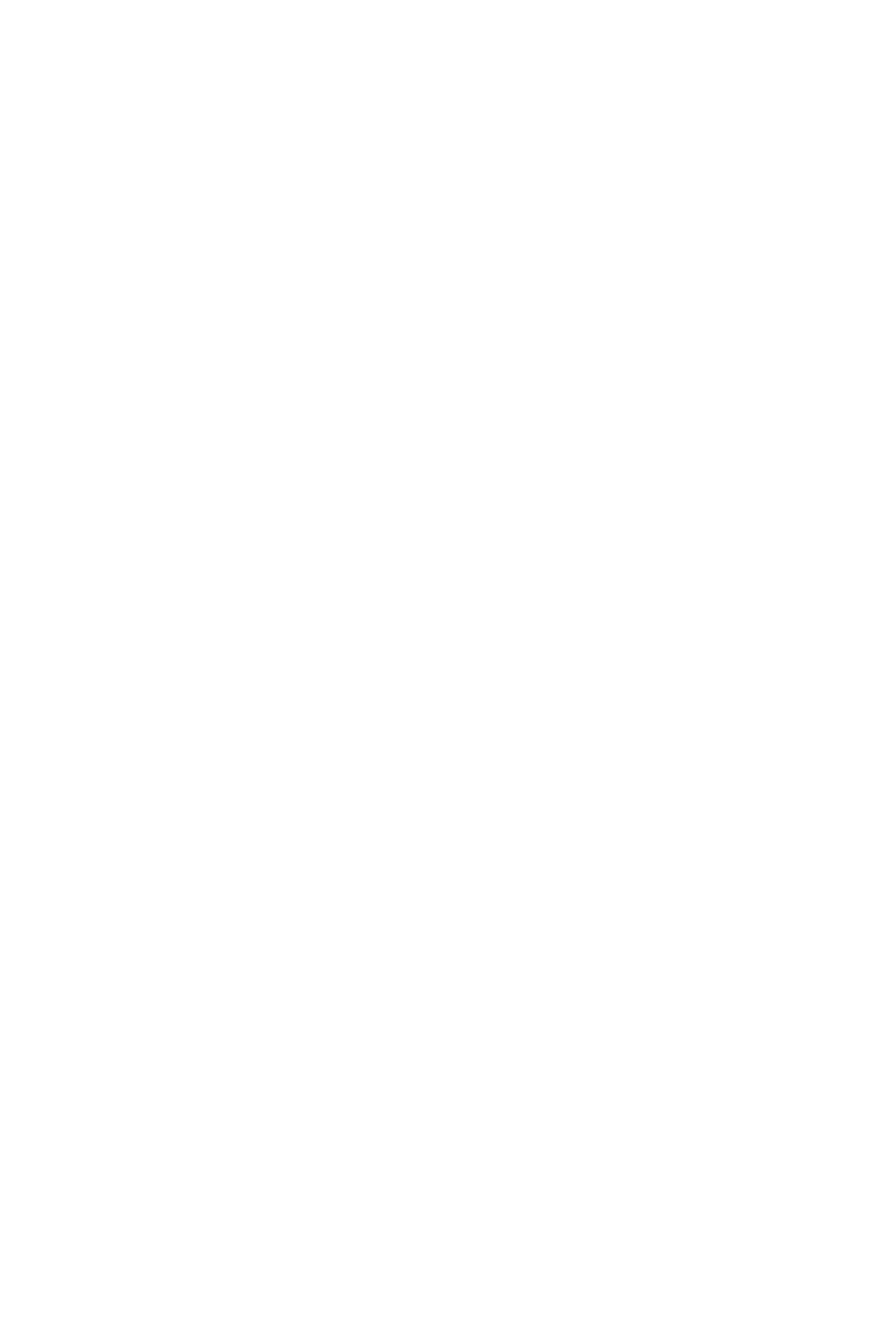
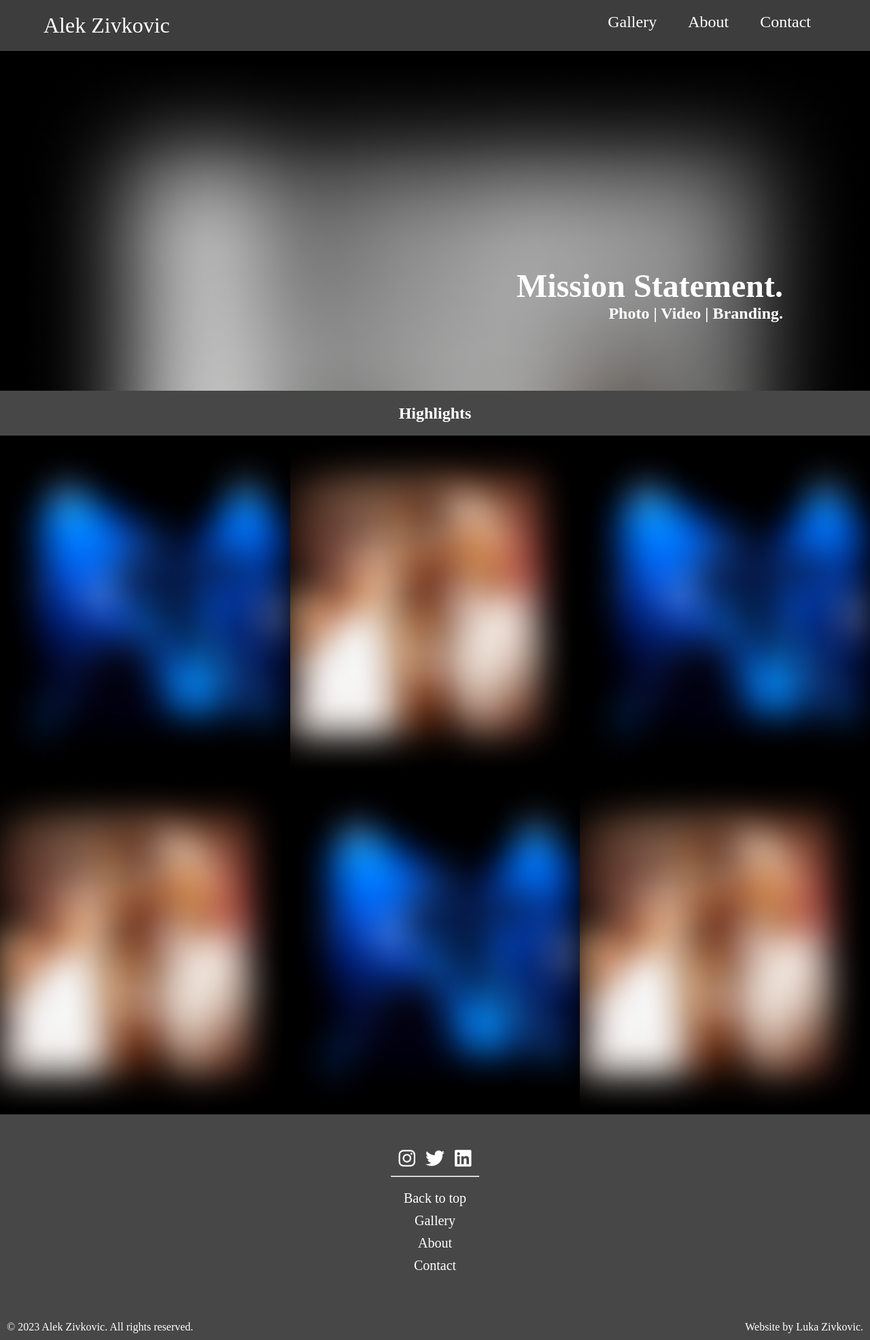
Before and after one commit to luka-ziv/dreamr, a plain HTML site: page index.html in a window 1280 px wide. Shown: the whole page at 68% size. Before the commit the page ends 800 px from the top, so only its background shows below. Drawn offline with Linux system fonts and the light colour scheme.

Commit message:
Initialize Homepage

```diff
--- a/index.html
+++ b/index.html
@@ -5,8 +5,85 @@
     <meta http-equiv="X-UA-Compatible" content="IE=edge">
     <meta name="viewport" content="width=device-width, initial-scale=1.0">
     <title>Document</title>
+
+    <link href="./styles/style.css" rel="stylesheet">
+
+    <script src="https://kit.fontawesome.com/08f7cbdce4.js" crossorigin="anonymous"></script>
 </head>
 <body>
+    <header id="top">
+        <nav>
+            <ul class="nav-list">
+                <li class="nav-name"><a>Alek Zivkovic</a></li>
+                <li class="nav-page"><a>Gallery</a></li>
+                <li class="nav-page"><a>About</a></li>
+                <li class="nav-page"><a>Contact</a></li>
+            </ul>
+        </nav>
+    </header>
 
+    <section id="section-title">
+        <div class="title-container">
+            <h1>Mission Statement.</h1>
+            <h2>Photo | Video | Branding.</h2>
+        </div>
+    </section>
+
+    <section id="section-highlights">
+        <div>
+            <h3>Highlights</h3>
+        </div>
+        <div class="highlights-container">
+            <img class="highlight-image" src="./images/placeholder_3.png">
+            <img class="highlight-image" src="./images/placeholder_1.png">
+            <img class="highlight-image" src="./images/placeholder_3.png">
+            <img class="highlight-image" src="./images/placeholder_1.png">
+            <img class="highlight-image" src="./images/placeholder_3.png">
+            <img class="highlight-image" src="./images/placeholder_1.png">
+        </div>
+    </section>
+
+    <footer>
+        <div class="socials-container">
+            <ul class="socials-list">
+                <li>
+                    <a class="footer-links" href="https://www.instagram.com/alekzivkovic/" target="_blank">
+                        <i class="fa-brands fa-instagram"></i>
+                    </a>
+                </li>
+                <li>
+                    <a class="footer-links" href="https://twitter.com/alekzivkovic02" target="_blank">
+                        <i class="fa-brands fa-twitter"></i>
+                    </a>
+                </li>
+                <li>
+                    <a class="footer-links" href="https://www.linkedin.com/in/alek-zivkovic-49331b227/" target="_blank">
+                        <i class="fa-brands fa-linkedin"></i>
+                    </a>
+                </li>
+            </ul>
+        </div>
+        <hr class="footer-separator">
+        <div class="footer-nav-container">
+            <ul class="footer-nav-list">
+                <li class="footer-nav-item">
+                    <a class="footer-links" href="#top">Back to top</a>
+                </li>
+                <li class="footer-nav-item">
+                    <a class="footer-links" href="./templates/gallery.html">Gallery</a>
+                </li>
+                <li class="footer-nav-item">
+                    <a class="footer-links" href="./templates/about.html">About</a>
+                </li>
+                <li class="footer-nav-item">
+                    <a class="footer-links" href="./templates/contact.html">Contact</a>
+                </li>
+            </ul>
+        </div>
+        <div class="signature-container">
+            <div class="signature-author">Website by Luka Zivkovic.</div>
+            <div class="signature-copyright">© 2023 Alek Zivkovic. All rights reserved.</div>
+        </div>
+    </footer>
 </body>
 </html>
--- a/styles/style.css
+++ b/styles/style.css
@@ -0,0 +1,138 @@
+body {
+    margin: 0;
+}
+
+.nav-list {
+    margin: 0;
+    padding: 1.5% 5%;
+    list-style-type: none;
+    display: flex;
+    flex-direction: row;
+    justify-content: center;
+    background-color: #3E3D3D;
+    color: white;
+}
+.nav-name {
+    flex-grow: 1;
+    font-size: 2em;
+}
+.nav-page {
+    margin: 0 2%;
+    font-size: 1.5em;
+}
+.nav-page:hover {
+    color: #FF5B5B;
+}
+
+#section-title {
+    background-image: url('../images/placeholder_2.png');
+    background-size: 100%;
+    height: 500px;
+    display: flex;
+    justify-content: center;
+    align-items: center;
+}
+
+.title-container {
+    width: 80%;
+    height: 60%;
+    display: flex;
+    flex-direction: column;
+    justify-content: flex-end;
+}
+h1 {
+    width: 100%;
+    margin: 0;
+    font-size: 3em;
+    text-align: right;
+    color: white;
+}
+h2 {
+    width: 100%;
+    margin: 0;
+    font-size: 1.5em;
+    text-align: right;
+    color: white;
+}
+
+#section-highlights {
+    background-color: #474747;
+    overflow: auto;
+}
+
+h3 {
+    width: 100;
+    margin: 0;
+    font-size: 1.5em;
+    text-align: center;
+    color: white;
+    padding: 1.5% 0;
+}
+
+.highlights-container {
+    display: grid;
+    /* Line below, min col width is 400px, repeats until can't fit anymore 400px cols, resizes to fill rest. */
+    /* Makes highlights row completely responsive, resizing to 3, 2, then 1 column when window small enough. */
+    grid-template-columns: repeat(auto-fit, minmax(350px, 1fr));
+}
+.highlight-image {
+    width: 100%;
+}
+
+footer {
+    background-color: #474747;
+}
+
+.socials-list {
+    margin: 0;
+    padding: 50px 0 0 0;
+    list-style-type: none;
+    display: flex;
+    justify-content: center;
+    gap: 15px;
+    font-size: 1.75em;
+}
+.socials-item {
+    width: 50%;
+}
+
+.footer-links {
+    color: white;
+    text-decoration: none;
+}
+.footer-links:visited {
+    color: white;
+}
+.footer-links:hover {
+    color: #FF5B5B;
+}
+
+.footer-separator {
+    border-color: white;
+    border: 2px 0 0 0;
+    width: 10%
+}
+
+.footer-nav-container {
+    text-align: center;
+}
+.footer-nav-list {
+    list-style-type: none;
+    display: flex;
+    flex-direction: column;
+    padding: 0;
+    justify-content: center;
+    gap: 10px;
+    font-size: 1.25em;
+    padding: 0 0 50px 0;
+}
+
+.signature-container {
+    display: flex;
+    flex-direction: row-reverse;
+    color: white;
+    padding: 0 10px 10px 10px;
+}
+.signature-copyright {
+    flex-grow: 1;
+}
```
